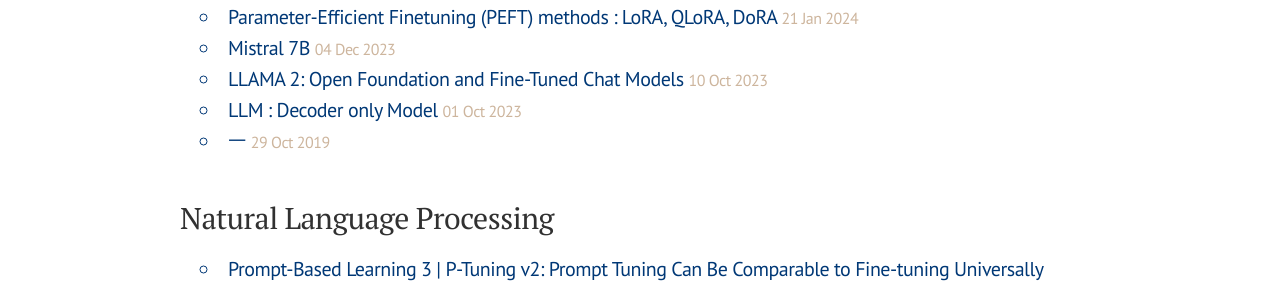
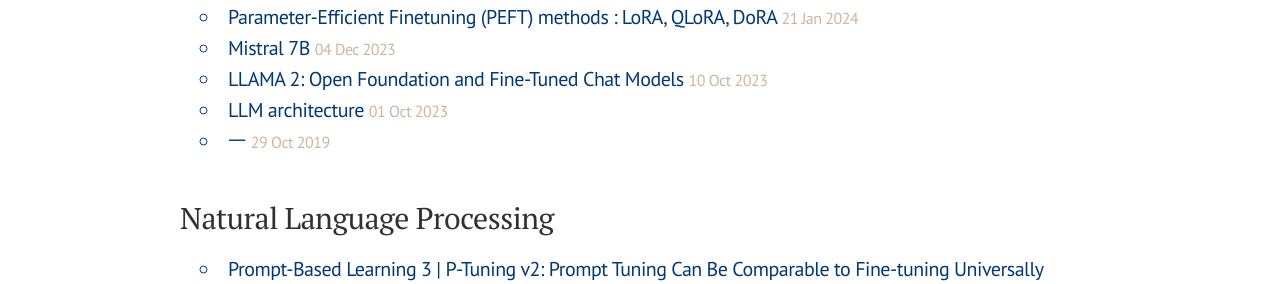
Before and after one commit to finddme/finddme.github.io, a Jekyll site: the page built from index.html, in a window 1280 px wide and 900 px high, scrolled down 691 px. Shown: the part 163-447 px from the top of the window. Built offline with Jekyll 4.4.1, drawn with Linux system fonts in a browser that asks for light colours; nearby versions of some CDN libraries; comment, search, counter and statistics services are not loaded.

Commit message:
Update and rename 2023-10-01-decoder_model.md to 2023-10-01-decoder_architecture.md

```diff
--- a/_posts/2023-10-01-decoder_model.md
+++ b/_posts/2023-10-01-decoder_architecture.md
@@ -1,5 +1,5 @@
 ---
-title: "LLM : Decoder only Model"
+title: "LLM architecture"
 category: LLM / Multimodal
 tag: NLP
 ---
```
